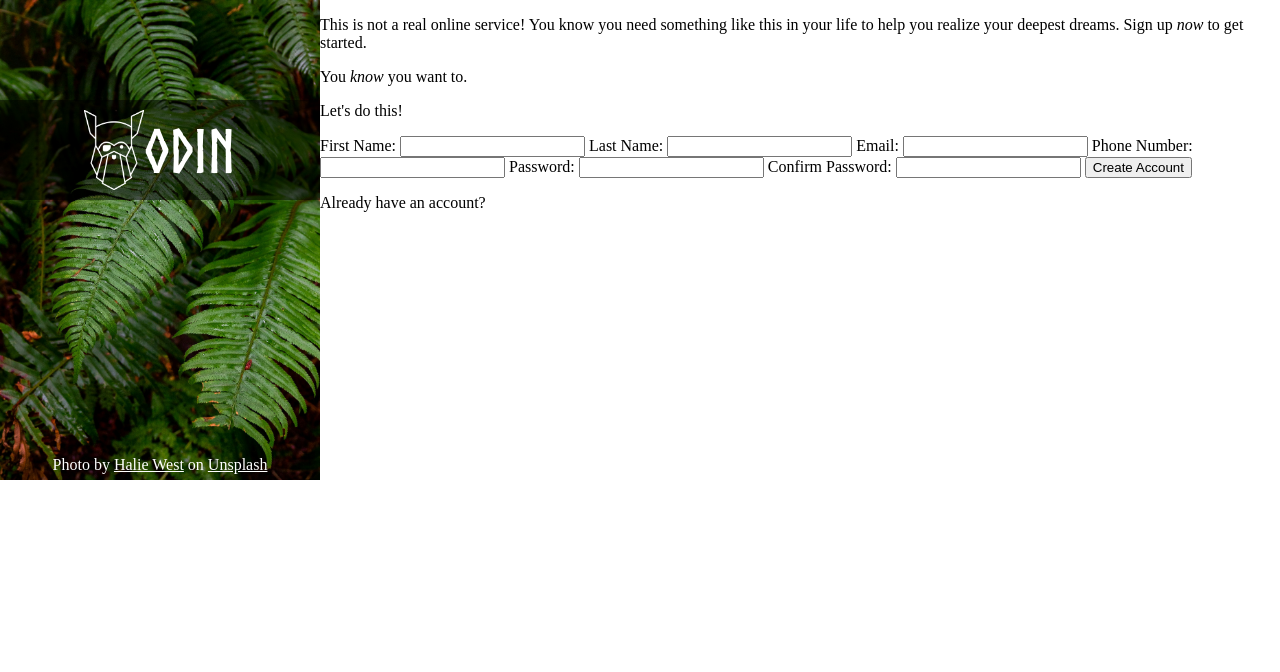
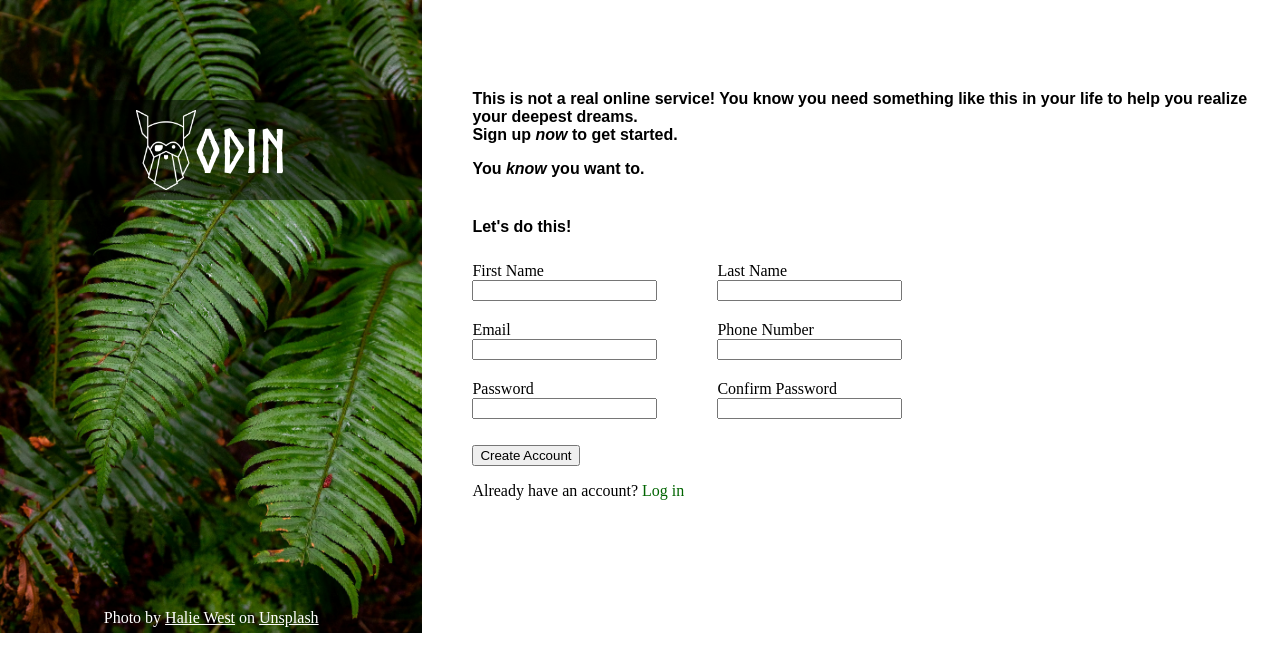
Before and after one commit to PearMeow/sign-up-form, a plain HTML site: page index.html in a window 1280 px wide. Drawn offline with Linux system fonts and the light colour scheme.

Commit message:
Add form styling in the form of spacing & formatted prev paragraph

```diff
--- a/css/stylesheet.css
+++ b/css/stylesheet.css
@@ -21,12 +21,12 @@ body {
     display: flex;
     height: 90vh;
     margin: 0;
+    align-items: flex-start;
 }
 
 .sidebar {
     position: relative;
-    flex: 1 0 40vh;
-    align-self: flex-start;
+    max-width: 33vw;
 }
 
 .front {
@@ -55,7 +55,7 @@ body {
     color: white;
 }
 
-a {
+.credit>a {
     color: white;
 }
 
@@ -64,5 +64,40 @@ a {
 }
 
 .main {
-    flex: 1 1 auto;
+    padding-left: 50px;
 }
+
+form>p>a {
+    color: darkgreen;
+    text-decoration: none;
+}
+
+.main>p {
+    font-family: sans-serif;
+}
+
+.main>p:first-child {
+    margin-top: 7vw;
+    margin-bottom: 0;
+}
+
+.main>p:nth-child(2) {
+    margin-top: 0;
+}
+
+.main>p:nth-child(4) {
+    margin-top: 40px;
+}
+
+span {
+    display: block;
+}
+
+.container {
+    display: flex;
+}
+
+.container>p {
+    margin: 10px 60px;
+    margin-left: 0px;
+}
--- a/index.html
+++ b/index.html
@@ -21,25 +21,45 @@
         </div>
     </div>
     <div class="main">
-        <p>This is not a real online service! You know you need something like this in your life to help you
-            realize your deepest dreams. Sign up <em>now</em> to get started.</p>
-        <p>You <em>know</em> you want to.</p>
-        <p>Let's do this!</p>
+        <p><strong>This is not a real online service! You know you need something like this in your life to help you
+                realize your deepest dreams.</strong></p>
+        <p><strong>Sign up <em>now</em> to get started.</strong></p>
+        <p><strong>You <em>know</em> you want to.</strong></p>
+        <p><strong>Let's do this!</strong></p>
         <form>
-            <label for="firstName">First Name: </label>
+            <div class="container">
+                <p>
+                    <label for="firstName"><span>First Name</span></label>
                     <input type="text" id="firstName" name="firstName">
-            <label for="lastName">Last Name: </label>
+                </p>
+                <p>
+                    <label for="lastName"><span>Last Name</span></label>
                     <input type="text" id="lastName" name="lastName">
-            <label for="email">Email: </label>
+                </p>
+            </div>
+            <div class="container">
+                <p>
+                    <label for="email"><span>Email</span> </label>
                     <input type="text" id="email" name="email">
-            <label for="phone">Phone Number: </label>
+                </p>
+                <p>
+                    <label for="phone"><span>Phone Number</span> </label>
                     <input type="text" id="phone" name="phone">
-            <label for="Password">Password: </label>
+                </p>
+            </div>
+            <div class="container">
+                <p>
+                    <label for="password"><span>Password</span> </label>
                     <input type="text" id="password" name="password">
-            <label for="confirmPass">Confirm Password: </label>
+                </p>
+                <p>
+                    <label for="confirmPass"><span>Confirm Password</span></label>
                     <input type="text" id="confirmPass" name="confirmPass">
-            <button type="submit">Create Account</button>
-            <p>Already have an account? <a href="https://google.com">Log in</a></p>
+                </p>
+            </div>
+            <p>
+                <button type="submit"><span>Create Account</button>
+            <p>Already have an account? <a href="">Log in</a></p>
         </form>
     </div>
 
```
Lines whose indentation alone changed are shown as unchanged.
